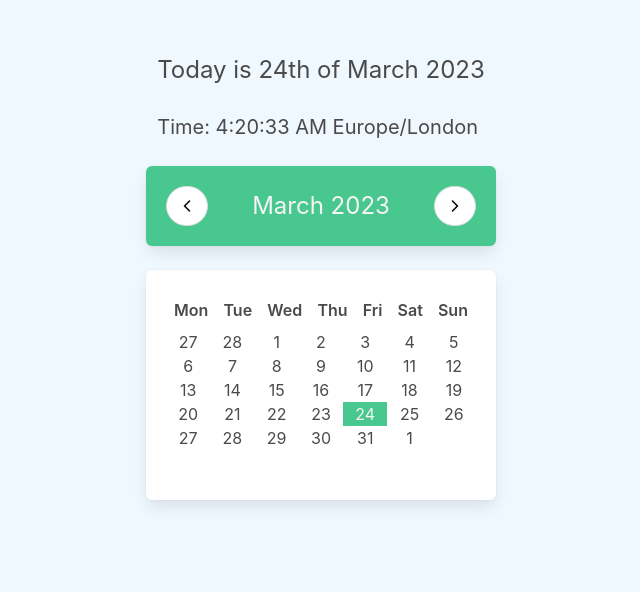
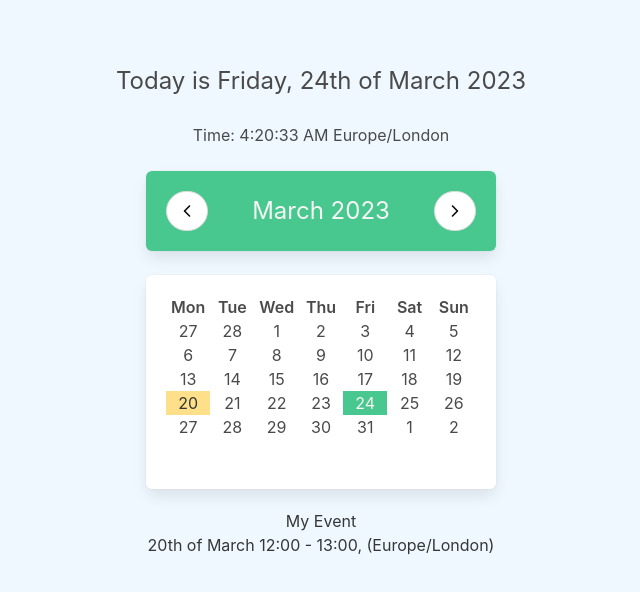
Before and after one commit to olena-yanovska/vue3-calendar, a Vue app: page / in a window 1280 px wide. Shown: the part 124-716 px from the top of the page, without its empty margins (319-959 px from the left). Built offline with nearby package versions, Linux system fonts and the light colour scheme; the HTML template or start-up script is replaced by a standard one.

Commit message:
added event

```diff
--- a/src/App.vue
+++ b/src/App.vue
@@ -9,6 +9,7 @@ import {
   startOfWeek,
   endOfWeek,
   isSameDay,
+  parseISO,
 } from 'date-fns';
 
 import { zonedTimeToUtc } from 'date-fns-tz';
@@ -21,6 +22,15 @@ export default {
       currentDate: new Date(),
       currentTime: '',
       timezone: 'Europe/London',
+      events: [
+      {
+        title: 'My Event',
+        startDate: '2023-03-20T14:00:00.000+02:00',
+	      endDate: '2023-03-20T15:00:00.000+02:00',
+        start: '20th of March 12:00',
+        end: '13:00, (Europe/London)',
+      }
+    ]
     }
   },
   computed: {
@@ -56,11 +66,15 @@ export default {
       return ['Mon', 'Tue', 'Wed', 'Thu', 'Fri', 'Sat', 'Sun'];
     },
 
+    currentDayOfWeek() {
+      return format(this.currentDate, 'EEEE');
+    },
+
     days() {
       const startOfMonthDate = startOfMonth(this.choosenDate);
       const endOfMonthDate = endOfMonth(this.choosenDate);
       const startOfWeekDate = startOfWeek(startOfMonthDate, { weekStartsOn: 1 });
-      const endOfWeekDate = endOfWeek(endOfMonthDate);
+      const endOfWeekDate = endOfWeek(endOfMonthDate, { weekStartsOn: 1 });
 
       const days = [];
       let day = startOfWeekDate;
@@ -79,6 +93,9 @@ export default {
     setInterval(this.updateTime, 1000);
   },
   methods: {
+    startTime(time) {
+      return format(time, 'yyyy-MM-dd HH:mm');
+    },
     updateTime() {
       const now = new Date();
       const timeInKyiv = zonedTimeToUtc(now, 'Europe/Kyiv');
@@ -101,6 +118,21 @@ export default {
     },
     select(date) {
       this.selectedDate = date;
+    },
+
+    hasEvent(day) {
+      const formattedDay = format(day, 'yyyy-MM-dd');
+
+      let event = this.events.find(e => {
+        const formattedStartDay = format(parseISO(e.startDate), 'yyyy-MM-dd');
+        return formattedStartDay === formattedDay;
+      });
+
+      if (event) {
+      return event;
+      } else {
+      return false;
+      }
     }
   }
 }
@@ -109,14 +141,15 @@ export default {
 <template>
   <div class="page">
     <div class="content">
-      <p class="is-size-4">
+      <p class="is-size-4 has-text-centered">
         Today is
+        {{ currentDayOfWeek }},
         {{ currentDayWithEnding }} of
         {{ currentMonth }}
         {{ currentYear }}
       </p>
 
-      <p class="is-size-5">
+      <p class="is-size-6 has-text-centered">
         Time:
         {{ currentTime }}
         {{ timezone }}
@@ -137,8 +170,8 @@ export default {
       </div>
 
       <div class="box">
-        <div class="weekdays">
-          <span class="has-text-weight-semibold" v-for="day in daysOfWeek">
+        <div class="days">
+          <span class="has-text-weight-semibold has-text-centered" v-for="day in daysOfWeek">
             {{ day }}
           </span>
         </div>
@@ -147,15 +180,26 @@ export default {
           <div class="days">
             <span
               v-for="(day, index) in days"
-          :key="index"
+              :key="day"
               class="day has-text-centered is-size-6 is-clickable"
               :class="{
                 'has-text-light has-background-success': isToday(day),
-            'has-background-grey-lighter': isSelected(day)
+                'has-background-grey-lighter': isSelected(day),
+                'has-text-dark has-background-warning': this.hasEvent(day),
               }"
+
               @click="select(day)"
             >
+            <div>
               {{ day.getDate() }}
+              <div v-if="this.hasEvent(day)" class="event">
+                <p>{{ this.hasEvent(day).title }}</p>
+                <p>
+                  {{ (this.hasEvent(day).start) }} - {{ this.hasEvent(day).end }}
+                </p>
+              </div>
+            </div>
+
           </span>
         </div>
       </div>
@@ -165,6 +209,14 @@ export default {
 </template>
 
 <style>
+.event {
+  position: absolute;
+  bottom: -120px;
+  left: 0;
+  width: 350px;
+  min-height: 100px;
+}
+
 .page {
   display: flex;
   flex-direction: column;
@@ -183,6 +235,7 @@ height: 150px;
 
 .calendar {
   display: flex;
+  position: relative;
   flex-direction: column;
   width: 350px;
 }
@@ -197,12 +250,6 @@ height: 150px;
 
 .month {
   display: inline-block;
-}
-
-.weekdays {
-  display: flex;
-  justify-content: space-between;
-  padding: 8px;
 }
 
 .days {
--- a/src/assets/main.scss
+++ b/src/assets/main.scss
@@ -5,6 +5,8 @@
 
   width: 100vw;
   height: 100vh;
+}
 
+html {
   background-color:aliceblue;
 }
```
Lines whose indentation alone changed are shown as unchanged.
